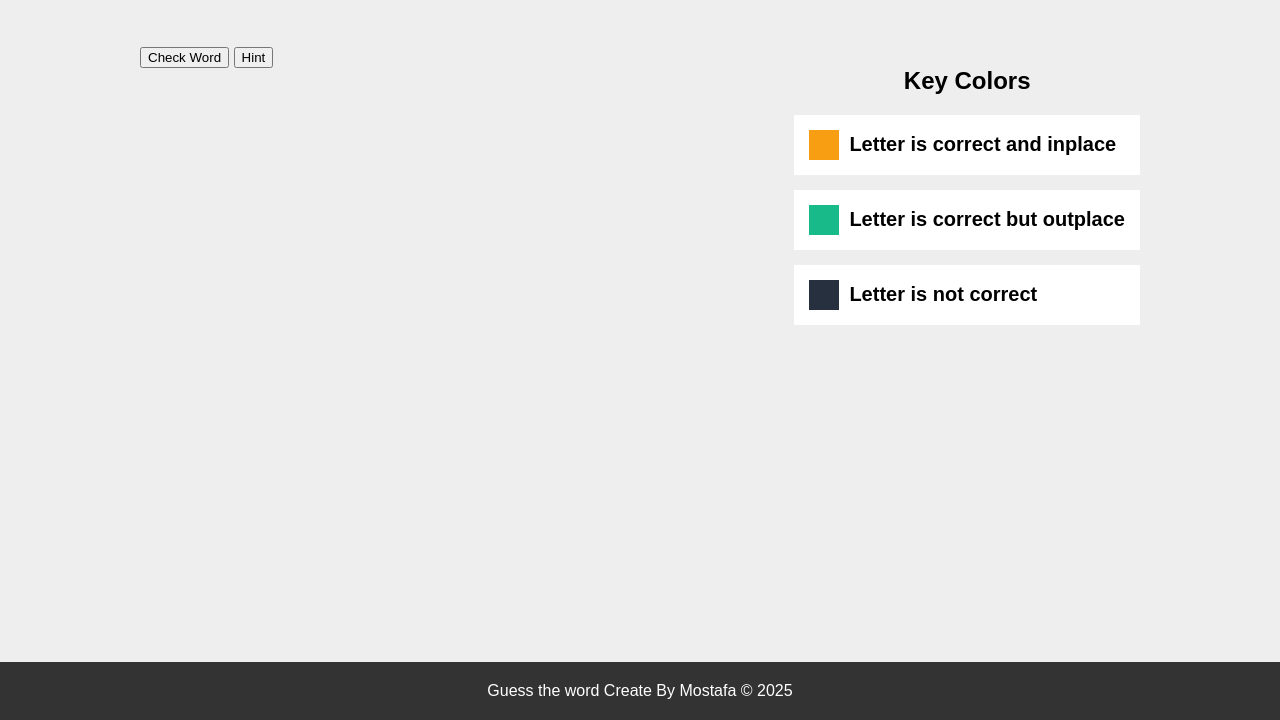
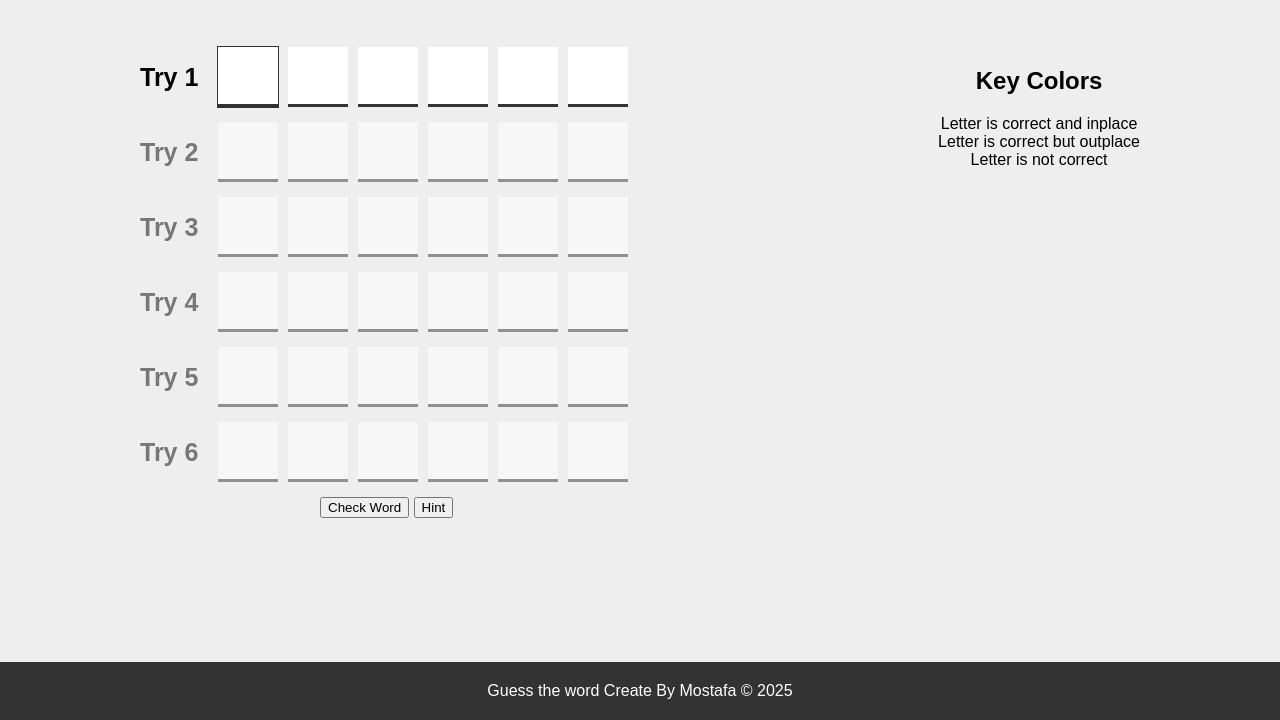
Before and after one commit to MostafaAtwa22/Html_Css_Js, a plain HTML site: page Guess Game/index.htm in a window 1280 px wide. Shown: the part 80-800 px from the top of the page. Drawn offline with Linux system fonts and the light colour scheme.

Commit message:
add features: Insert the inputs fields using js with dynamic number, and make it's style using css

```diff
--- a/Guess Game/script.js
+++ b/Guess Game/script.js
@@ -3,3 +3,36 @@ let gameName = "Guess the word";
 document.title = gameName;
 document.querySelector('h1').innerHTML = gameName;
 document.querySelector('footer').innerHTML = `${gameName} Create By Mostafa © 2025`;
+
+// game options
+let numberOfTries = 6;
+let numberOfInputs = 6;
+let currentTry = 1;
+
+function generateInput () {
+  let inputsDiv = document.querySelector('.inputs');
+
+  for (let i = 1; i <= numberOfInputs; i++) {
+
+    let innerDiv = document.createElement('div');
+    innerDiv.classList.add(`try-${i}`);
+    innerDiv.innerHTML = `<span>Try ${i}</span>`;
+
+    if (i !== 1) {
+      innerDiv.classList.add('disabled-input');
+    }
+
+    for (let j = 1; j <= numberOfInputs; j++) {
+      let input = document.createElement('input');
+      input.type = "text";
+      input.id = `guess-${i}-letter-${j}`;
+      input.maxLength = "1";
+      innerDiv.append(input);
+    }
+
+    inputsDiv.append(innerDiv);
+  }
+  inputsDiv.children[0].children[1].focus();
+}
+
+window.onload = generateInput;
--- a/Guess Game/style.css
+++ b/Guess Game/style.css
@@ -22,8 +22,53 @@ h1 {
   display: flex;
   justify-content: space-between;
   align-items: flex-start;
+}
   .game-area {
-
+    .inputs {
+      > div {
+        display: flex;
+        justify-content: center;
+        align-items: center;
+        margin-bottom: 15px;
+      span {
+        font-size: 25px;
+        margin-right: 15px;
+        font-weight: bold;
+      }
+    }
+    .disabled-input {
+      opacity: 0.5;
+      pointer-events: none;
+    }
+    input {
+      width: 60px;
+      height: 60px;
+      margin: 0 5px;
+      font-size: 55px;
+      border: none;
+      border-bottom: 3px solid #333;
+      text-align: center;
+      caret-color: var(--primary-color);
+      background-color: white;
+      &:focus {
+        outline: 1px solid #333;
+      }
+      &.yes-in-place {
+        background-color: #f89e13;
+        border-color: #f89e13;
+        color: white;
+      }
+      &.not-in-place {
+        background-color: #18ba89;
+        border-color: #18ba89;
+        color: white;
+      }
+      &.no {
+        background-color: #27303f;
+        border-color: #27303f;
+        color: white;
+      }
+    }
   }
   .key-colors {
     .key-color {
```
